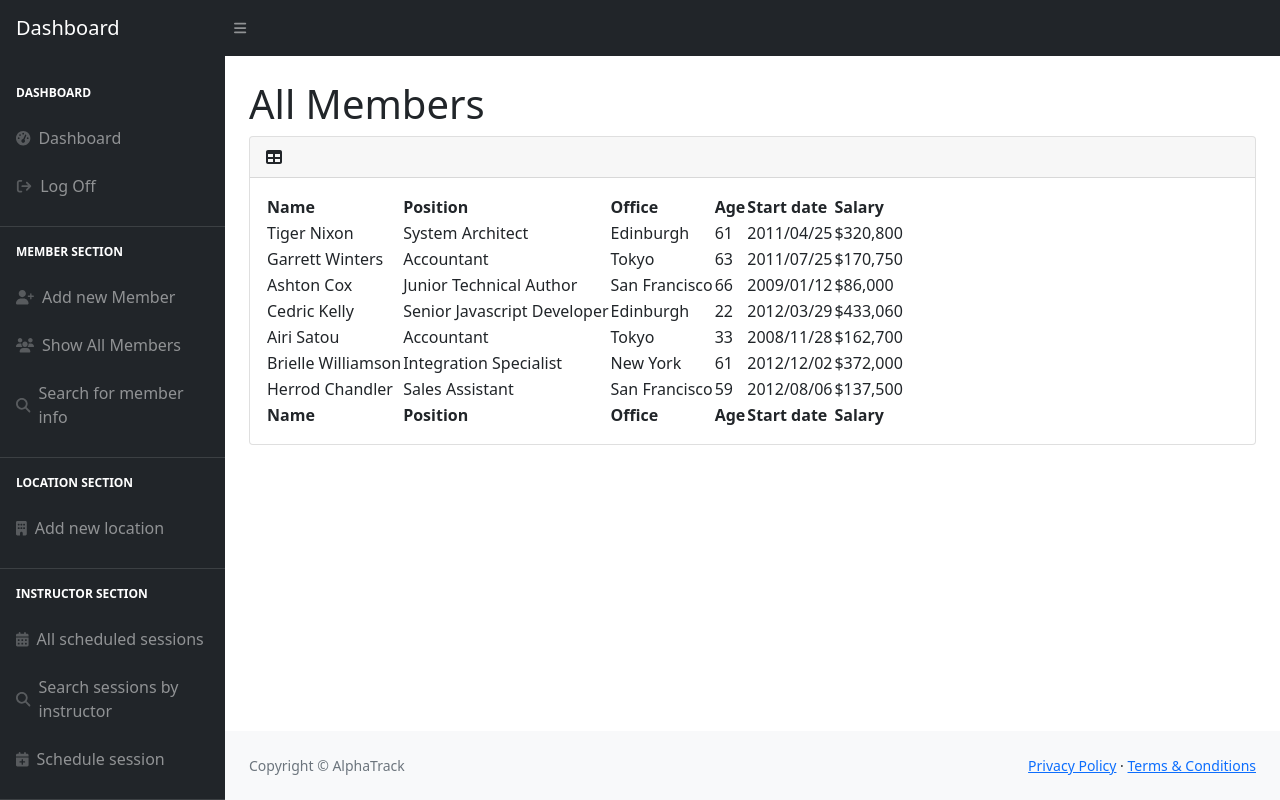
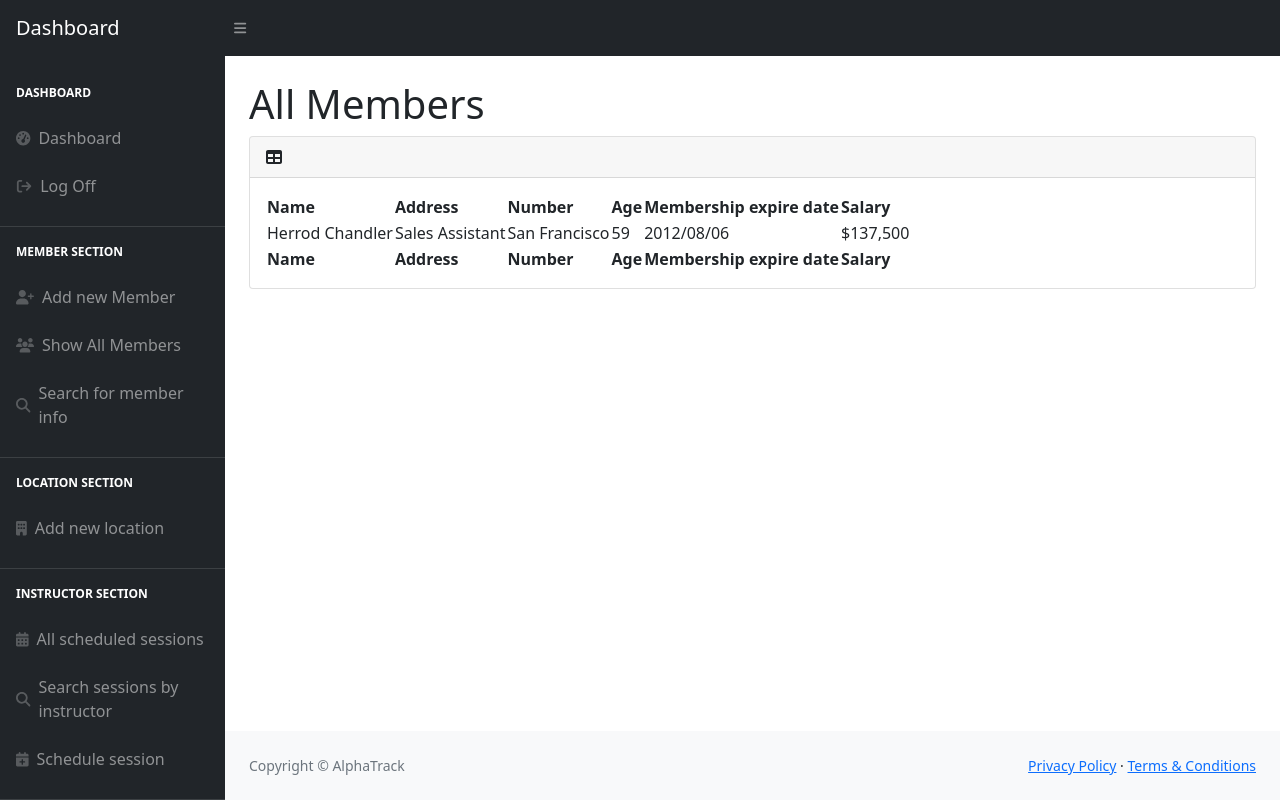
Before and after one commit to kimleta/PHP-Gym-Software, a PHP site: page /members.php in a window 1280 px wide. Run offline with PHP 8.4, Linux system fonts and the light colour scheme; a user stored in the database is signed in; some libraries are stand-ins or nearby versions.

Commit message:
Update members.php

```diff
--- a/members.php
+++ b/members.php
@@ -61,72 +61,25 @@ if(!isset($_SESSION["loggedin"]) || $_SESSION["loggedin"] !== true){
                                     <thead>
                                         <tr>
                                             <th>Name</th>
-                                            <th>Position</th>
-                                            <th>Office</th>
+                                            <th>Address</th>
+                                            <th>Number</th>
                                             <th>Age</th>
-                                            <th>Start date</th>
+                                            <th>Membership expire date</th>
                                             <th>Salary</th>
                                         </tr>
                                     </thead>
                                     <tfoot>
                                         <tr>
-                                            <th>Name</th>
-                                            <th>Position</th>
-                                            <th>Office</th>
+                                        <th>Name</th>
+                                            <th>Address</th>
+                                            <th>Number</th>
                                             <th>Age</th>
-                                            <th>Start date</th>
+                                            <th>Membership expire date</th>
                                             <th>Salary</th>
+                                        </tr>
                                         </tr>
                                     </tfoot>
                                     <tbody>
-                                        <tr>
-                                            <td>Tiger Nixon</td>
-                                            <td>System Architect</td>
-                                            <td>Edinburgh</td>
-                                            <td>61</td>
-                                            <td>2011/04/25</td>
-                                            <td>$320,800</td>
-                                        </tr>
-                                        <tr>
-                                            <td>Garrett Winters</td>
-                                            <td>Accountant</td>
-                                            <td>Tokyo</td>
-                                            <td>63</td>
-                                            <td>2011/07/25</td>
-                                            <td>$170,750</td>
-                                        </tr>
-                                        <tr>
-                                            <td>Ashton Cox</td>
-                                            <td>Junior Technical Author</td>
-                                            <td>San Francisco</td>
-                                            <td>66</td>
-                                            <td>2009/01/12</td>
-                                            <td>$86,000</td>
-                                        </tr>
-                                        <tr>
-                                            <td>Cedric Kelly</td>
-                                            <td>Senior Javascript Developer</td>
-                                            <td>Edinburgh</td>
-                                            <td>22</td>
-                                            <td>2012/03/29</td>
-                                            <td>$433,060</td>
-                                        </tr>
-                                        <tr>
-                                            <td>Airi Satou</td>
-                                            <td>Accountant</td>
-                                            <td>Tokyo</td>
-                                            <td>33</td>
-                                            <td>2008/11/28</td>
-                                            <td>$162,700</td>
-                                        </tr>
-                                        <tr>
-                                            <td>Brielle Williamson</td>
-                                            <td>Integration Specialist</td>
-                                            <td>New York</td>
-                                            <td>61</td>
-                                            <td>2012/12/02</td>
-                                            <td>$372,000</td>
-                                        </tr>
                                         <tr>
                                             <td>Herrod Chandler</td>
                                             <td>Sales Assistant</td>
```
